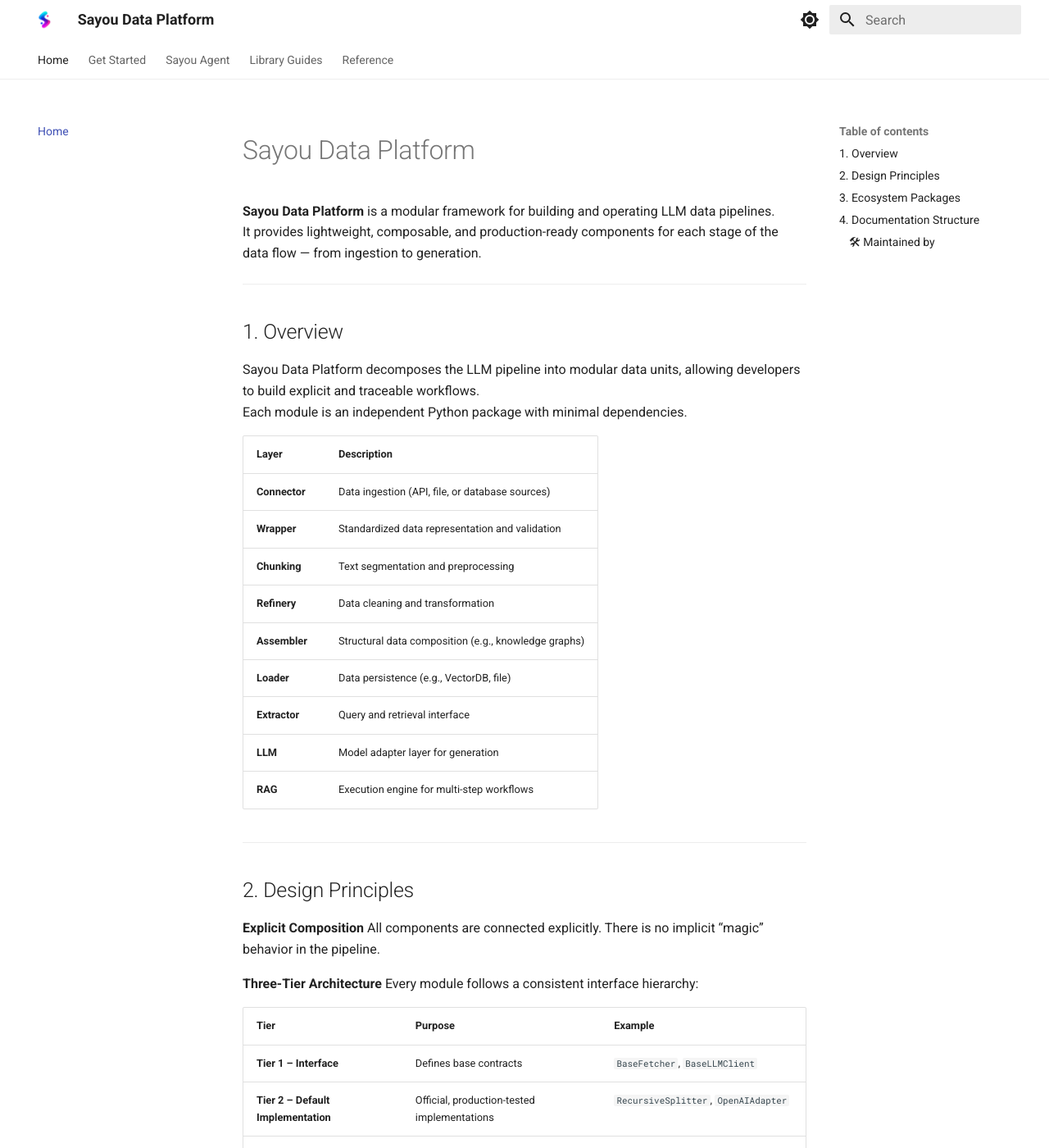
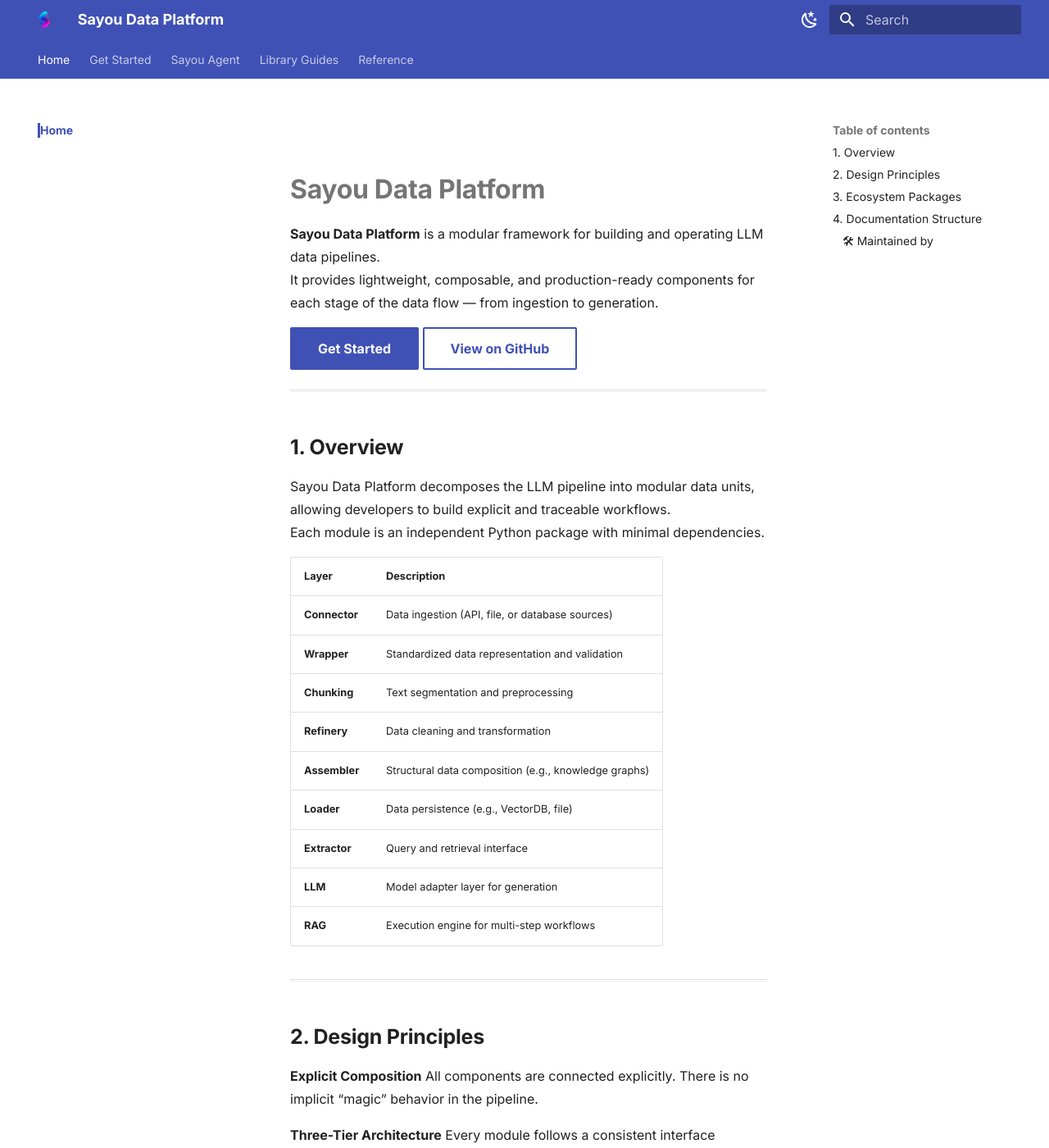
Before and after one commit to sayouzone/sayou-fabric, an MkDocs documentation site: the page built from docs/index.md, in a window 1280 px wide and 1400 px high. Shown: the whole window at 82% size. Built offline with MkDocs 1.6.1 and Material for MkDocs 9.7.7, drawn with Linux system fonts in a browser that asks for light colours; some of the changed text lies outside the part shown.

Commit message:
docs: GitHub Pages design changes

```diff
--- a/docs/assets/extra.css
+++ b/docs/assets/extra.css
@@ -1,3 +1,98 @@
+/* -----------------------------------------------------------
+   Sayouzone Documentation Theme (Clean Indigo Style)
+   ----------------------------------------------------------- */
+
+.md-main__inner {
+    display: flex;
+    justify-content: center;
+    gap: 2rem;
+}
+
 .md-typeset {
-    font-size: 0.8rem;
+    font-family: "Inter", "Noto Sans KR", sans-serif;
+    line-height: 1.75;
 }
+
+.md-typeset h1, .md-typeset h2, .md-typeset h3 {
+    font-weight: 600;
+    letter-spacing: -0.01em;
+    margin-top: 2em;
+    margin-bottom: 0.6em;
+}
+
+.md-nav__link--active {
+    color: #3f51b5;
+    font-weight: 600;
+    border-left: 3px solid #3f51b5;
+    background-color: rgba(63, 81, 181, 0.08);
+}
+
+hr {
+    border: none;
+    border-top: 1px solid #ddd;
+    margin: 2em 0;
+}
+
+.md-typeset a {
+    color: #3f51b5;
+    text-decoration: none;
+}
+
+.md-typeset a:hover {
+    color: #283593;
+    text-decoration: underline;
+}
+
+.md-typeset code {
+    font-family: "JetBrains Mono", monospace;
+    font-size: 0.85em;
+}
+
+.md-typeset pre {
+    border-radius: 6px;
+    padding: 1em;
+    background-color: var(--md-code-bg-color);
+}
+
+.md-sidebar--secondary {
+    display: block !important;
+    width: 250px;
+    flex: 0 0 250px;
+}
+
+.md-sidebar--primary {
+    width: 260px;
+    flex: 0 0 260px;
+}
+
+@media screen and (max-width: 1220px) {
+    .md-sidebar--secondary {
+        display: none !important;
+    }
+}
+
+.md-button {
+    border-radius: 4px;
+    padding: 0.5em 1.2em;
+    font-weight: 500;
+    transition: all 0.2s ease;
+}
+
+.md-button--primary {
+    background-color: #3f51b5;
+    color: white;
+}
+
+.md-button--primary:hover {
+    background-color: #283593;
+}
+
+.md-footer-meta {
+    font-size: 0.85rem;
+    opacity: 0.7;
+}
+
+:root {
+    --md-primary-fg-color: #3f51b5;
+    --md-accent-fg-color: #3f51b5;
+}
--- a/docs/index.md
+++ b/docs/index.md
@@ -4,6 +4,9 @@
 
 **Sayou Data Platform** is a modular framework for building and operating LLM data pipelines.
 It provides lightweight, composable, and production-ready components for each stage of the data flow — from ingestion to generation.
+
+[Get Started](get-started/introduction.md){ .md-button .md-button--primary }
+[View on GitHub](https://github.com/sayouzone/sayou-fabric){ .md-button }
 
 ---
 
--- a/mkdocs.yml
+++ b/mkdocs.yml
@@ -10,28 +10,37 @@ theme:
   language: en
   logo: assets/sayou_logo.png
   favicon: assets/favicon.png
+  font:
+    text: "Inter"
+    code: "JetBrains Mono"
   palette:
     - scheme: default
-      primary: white
-      accent: blue-grey
+      primary: indigo
+      accent: indigo
       toggle:
-        icon: material/brightness-7
+        icon: material/weather-night
         name: Switch to dark mode
     - scheme: slate
-      primary: white
-      accent: blue-grey
+      primary: indigo
+      accent: indigo
       toggle:
-        icon: material/brightness-4
+        icon: material/weather-sunny
         name: Switch to light mode
   features:
+    # === Navigation ===
     - navigation.tabs
     - navigation.sections
     - navigation.top
+    - navigation.tracking
     - navigation.footer
+    # - toc.integrate
+    # === Content ===
+    - content.code.copy
+    - content.code.annotate
+    - content.action.edit
+    - content.action.view
+    # === Performance ===
     - navigation.instant
-    - navigation.tracking
-    - content.code.annotate
-    - content.code.copy
 
 markdown_extensions:
   - admonition
@@ -41,7 +50,10 @@ markdown_extensions:
   - pymdownx.details
   - pymdownx.superfences
   - pymdownx.tabbed
-  - pymdownx.highlight
+  - pymdownx.highlight:
+      anchor_linenums: true
+      linenums_style: table
+      pygments_style: github-dark
   - pymdownx.inlinehilite
   - toc:
       permalink: true
@@ -49,6 +61,15 @@ markdown_extensions:
 
 plugins:
   - search
+
+extra:
+  generator: true
+  social:
+    - icon: fontawesome/brands/github
+      link: https://github.com/sayouzone/sayou-fabric
+    - icon: fontawesome/brands/linkedin
+      link: https://www.linkedin.com/company/sayouzone
+  analytics: null
 
 extra_css:
   - assets/extra.css
```
